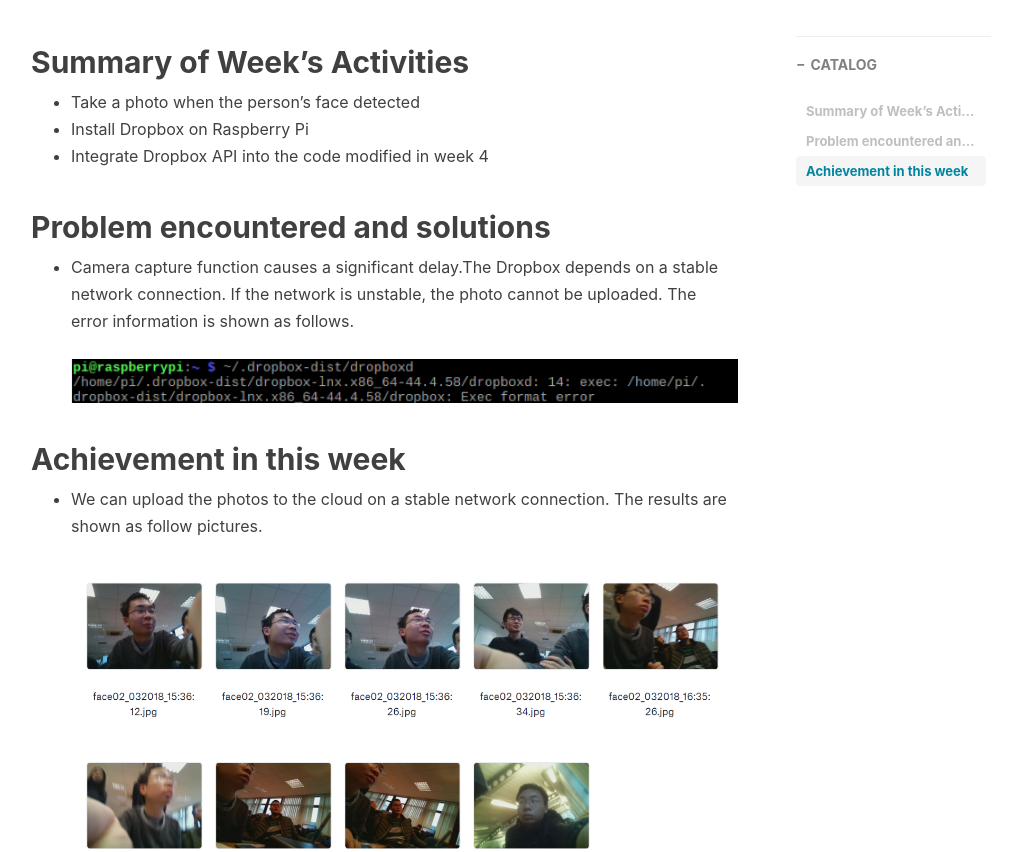
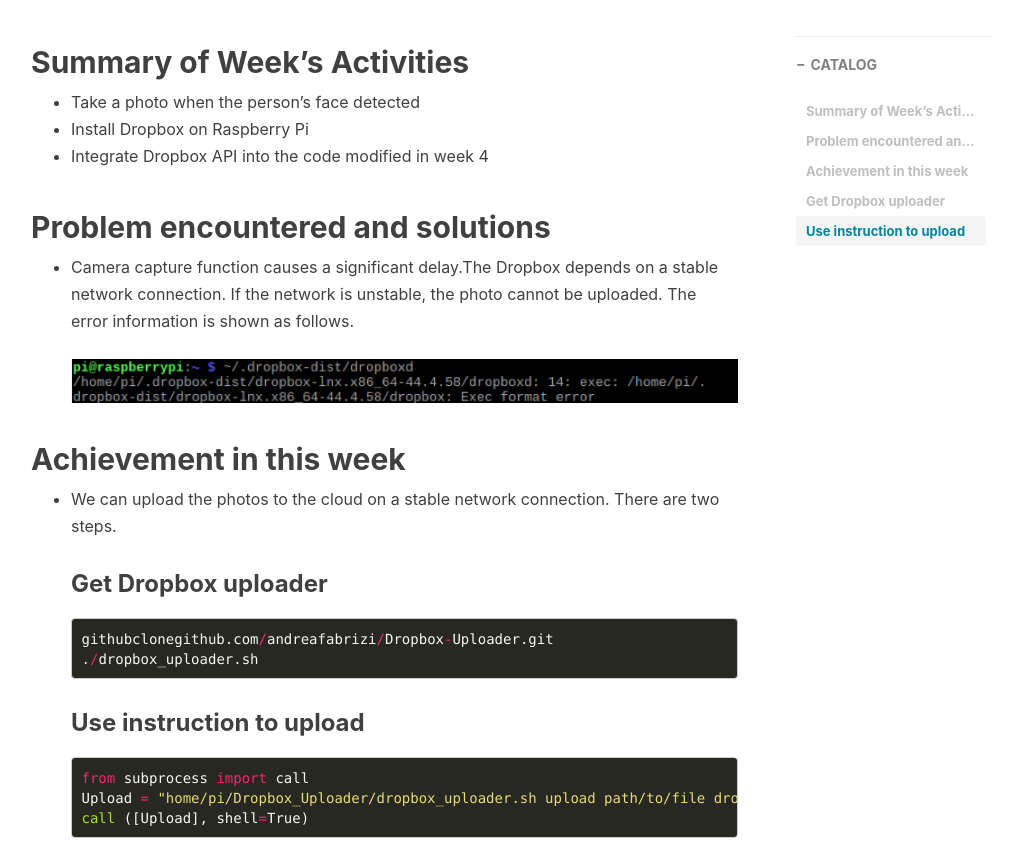
Before and after one commit to Online-power-measurement-system/Logbook, a Jekyll site: the page built from _posts/2017/2018-02-30-The-summary-of-the-fifth-week.md, in a window 1280 px wide and 1400 px high, cut to the strip 487-1339 px from the top of the window. Shown: the whole strip, without its empty margins (234-1256 px from the left). Built offline with Jekyll 4.4.1, drawn with Linux system fonts in a browser that asks for light colours; nearby versions of some CDN libraries; comment, search, counter and statistics services are not loaded; some of the changed text lies outside the part shown.

Commit message:
Update 2018-02-30-The-summary-of-the-fifth-week.md

````diff
--- a/_posts/2017/2018-02-30-The-summary-of-the-fifth-week.md
+++ b/_posts/2017/2018-02-30-The-summary-of-the-fifth-week.md
@@ -15,6 +15,18 @@
 ![dropbox](/img/site/dropbox.png)
 
 ## Achievement in this week
-- We can upload the photos to the cloud on a stable network connection. The results are shown as follow pictures.
+- We can upload the photos to the cloud on a stable network connection. There are two steps.
+### Get Dropbox uploader
+```python
+githubclonegithub.com/andreafabrizi/Dropbox-Uploader.git
+./dropbox_uploader.sh
+```
+### Use instruction to upload
+```python
+from subprocess import call
+Upload = "home/pi/Dropbox_Uploader/dropbox_uploader.sh upload path/to/file dropbox_filename"
+call ([Upload], shell=True)
+```
+- The results are shown as follow pictures.
 ![save](/img/site/save.png)
 ![cloud](/img/site/cloud.png)
````
